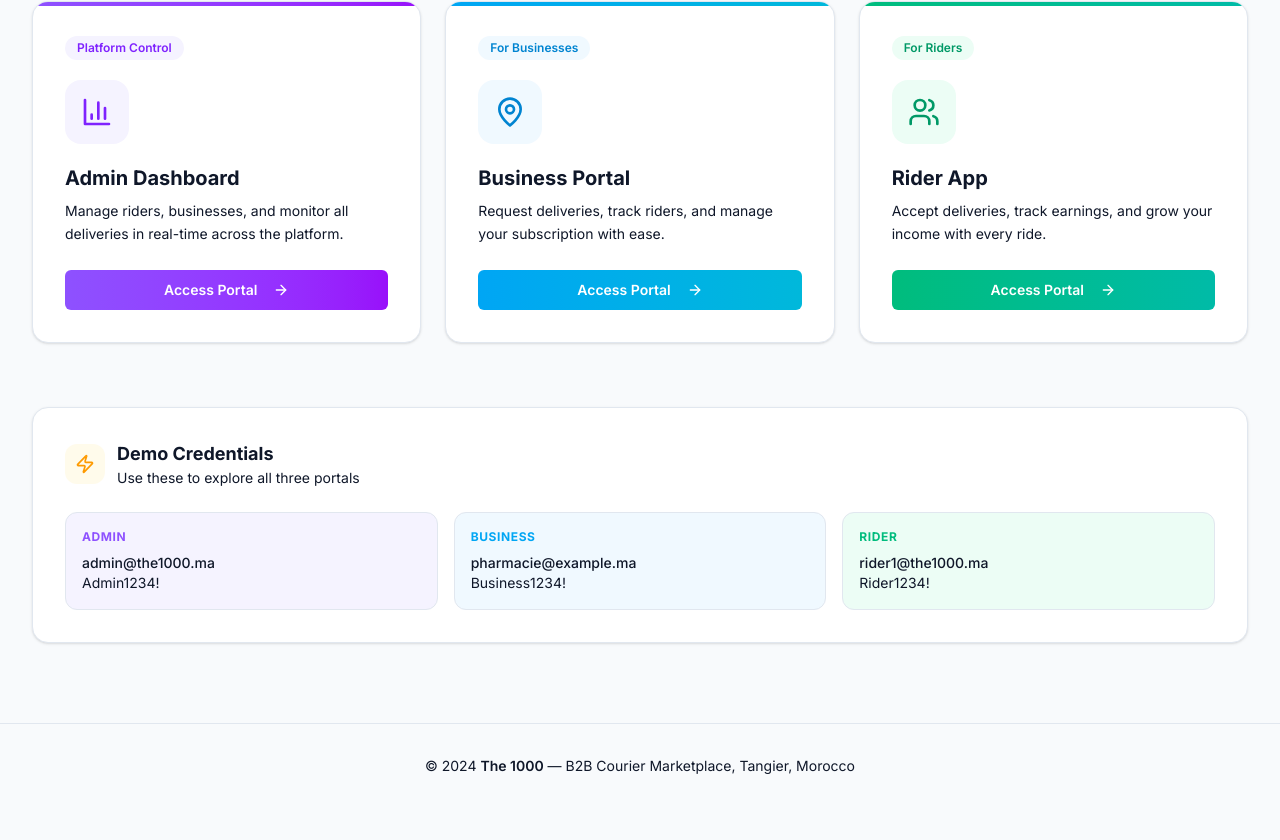
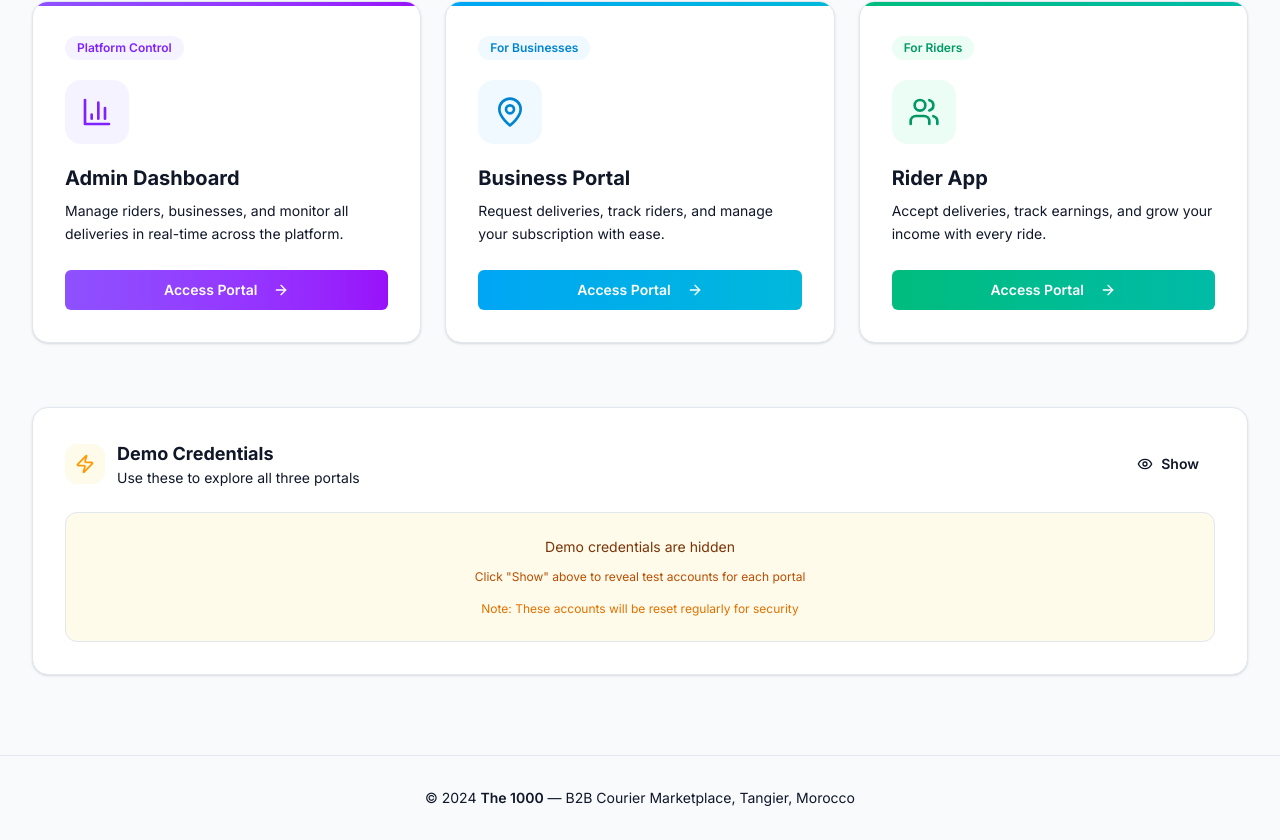
Before and after one commit to ismailfayza01-prog/the1, a Next.js app: page / in a window 1280 px wide. Shown: the part 975-1815 px from the top of the page. Before the commit the page ends 1783 px from the top, so only its background shows below. Built offline with nearby package versions, Linux system fonts and the light colour scheme.

Commit message:
Hide demo credentials in production

```diff
--- a/app/admin/page.tsx
+++ b/app/admin/page.tsx
@@ -11,8 +11,9 @@ import Link from 'next/link';
 
 export default function AdminLoginPage() {
   const router = useRouter();
-  const [email, setEmail] = useState('admin@the1000.ma');
-  const [password, setPassword] = useState('Admin1234!');
+  const isDev = process.env.NODE_ENV !== 'production';
+  const [email, setEmail] = useState(isDev ? 'admin@the1000.ma' : '');
+  const [password, setPassword] = useState(isDev ? 'Admin1234!' : '');
   const [error, setError] = useState('');
 
   useEffect(() => {
@@ -149,10 +150,12 @@ export default function AdminLoginPage() {
             </form>
           </div>
 
-          <div className="mt-6 rounded-xl bg-violet-50 border border-violet-100 p-4 text-sm">
-            <p className="font-semibold text-violet-700 mb-1">Demo Credentials</p>
-            <p className="text-violet-600/80">admin@the1000.ma / Admin1234!</p>
-          </div>
+          {isDev && (
+            <div className="mt-6 rounded-xl bg-violet-50 border border-violet-100 p-4 text-sm">
+              <p className="font-semibold text-violet-700 mb-1">Demo Credentials</p>
+              <p className="text-violet-600/80">admin@the1000.ma / Admin1234!</p>
+            </div>
+          )}
         </div>
       </div>
     </div>
--- a/app/business/page.tsx
+++ b/app/business/page.tsx
@@ -11,8 +11,9 @@ import Link from 'next/link';
 
 export default function BusinessLoginPage() {
   const router = useRouter();
-  const [email, setEmail] = useState('pharmacie@example.ma');
-  const [password, setPassword] = useState('Business1234!');
+  const isDev = process.env.NODE_ENV !== 'production';
+  const [email, setEmail] = useState(isDev ? 'pharmacie@example.ma' : '');
+  const [password, setPassword] = useState(isDev ? 'Business1234!' : '');
   const [error, setError] = useState('');
 
   useEffect(() => {
@@ -152,11 +153,13 @@ export default function BusinessLoginPage() {
             </form>
           </div>
 
-          <div className="mt-6 rounded-xl bg-sky-50 border border-sky-100 p-4 text-sm">
-            <p className="font-semibold text-sky-700 mb-1">Demo Credentials</p>
-            <p className="text-sky-600/80">pharmacie@example.ma / Business1234!</p>
-            <p className="text-sky-500/60 text-xs mt-1">or cafe@example.ma / Business1234!</p>
-          </div>
+          {isDev && (
+            <div className="mt-6 rounded-xl bg-sky-50 border border-sky-100 p-4 text-sm">
+              <p className="font-semibold text-sky-700 mb-1">Demo Credentials</p>
+              <p className="text-sky-600/80">pharmacie@example.ma / Business1234!</p>
+              <p className="text-sky-500/60 text-xs mt-1">or cafe@example.ma / Business1234!</p>
+            </div>
+          )}
         </div>
       </div>
     </div>
--- a/app/page.tsx
+++ b/app/page.tsx
@@ -1,11 +1,15 @@
 'use client';
 
+import { useState } from 'react';
 import { useRouter } from 'next/navigation';
 import { Button } from '@/components/ui/button';
-import { MapPin, Users, BarChart3, ArrowRight, Zap, Shield, TrendingUp, Globe } from 'lucide-react';
+import { MapPin, Users, BarChart3, ArrowRight, Zap, Shield, TrendingUp, Globe, Eye, EyeOff, Copy, Check } from 'lucide-react';
 
 export default function HomePage() {
   const router = useRouter();
+  const isDev = process.env.NODE_ENV !== 'production';
+  const [showCredentials, setShowCredentials] = useState(false);
+  const [copiedIndex, setCopiedIndex] = useState<number | null>(null);
 
   const apps = [
     {
@@ -170,8 +174,10 @@ export default function HomePage() {
         </div>
 
         {/* Demo Credentials */}
+        {isDev && (
           <div className="mt-16 rounded-2xl border border-border bg-white p-8 shadow-sm">
-          <div className="flex items-center gap-3 mb-6">
+            <div className="flex items-center justify-between mb-6">
+              <div className="flex items-center gap-3">
                 <div className="rounded-xl bg-amber-50 p-2.5">
                   <Zap className="h-5 w-5 text-amber-500" />
                 </div>
@@ -180,24 +186,91 @@ export default function HomePage() {
                   <p className="text-sm text-muted-foreground">Use these to explore all three portals</p>
                 </div>
               </div>
+              <button
+                onClick={() => setShowCredentials(!showCredentials)}
+                className="flex items-center gap-2 px-4 py-2 rounded-lg bg-primary/10 text-primary hover:bg-primary/20 transition-colors font-semibold text-sm"
+              >
+                {showCredentials ? (
+                  <>
+                    <EyeOff className="h-4 w-4" />
+                    Hide
+                  </>
+                ) : (
+                  <>
+                    <Eye className="h-4 w-4" />
+                    Show
+                  </>
+                )}
+              </button>
+            </div>
+
+            {showCredentials ? (
               <div className="grid gap-4 md:grid-cols-3">
-            <div className="rounded-xl bg-violet-50 border border-violet-100 p-4">
-              <p className="text-xs font-bold uppercase tracking-wider text-violet-500 mb-2">Admin</p>
-              <p className="text-sm text-foreground font-medium">admin@the1000.ma</p>
-              <p className="text-sm text-muted-foreground">Admin1234!</p>
+                {[
+                  { label: 'Admin', email: 'admin@the1000.ma', password: 'Admin1234!', color: 'violet' },
+                  { label: 'Business', email: 'pharmacie@example.ma', password: 'Business1234!', color: 'sky' },
+                  { label: 'Rider', email: 'rider1@the1000.ma', password: 'Rider1234!', color: 'emerald' },
+                ].map((cred, idx) => (
+                  <div key={idx} className={`rounded-xl bg-${cred.color}-50 border border-${cred.color}-100 p-4`}>
+                    <p className={`text-xs font-bold uppercase tracking-wider text-${cred.color}-500 mb-3`}>{cred.label}</p>
+
+                    <div className="space-y-3">
+                      <div>
+                        <p className="text-xs text-muted-foreground mb-1">Email</p>
+                        <div className="flex items-center justify-between gap-2">
+                          <code className="text-xs font-mono text-foreground bg-white rounded px-2 py-1 flex-1">{cred.email}</code>
+                          <button
+                            onClick={() => {
+                              navigator.clipboard.writeText(cred.email);
+                              setCopiedIndex(idx * 2);
+                              setTimeout(() => setCopiedIndex(null), 2000);
+                            }}
+                            className="p-1 hover:bg-white/50 rounded transition-colors"
+                            title="Copy email"
+                          >
+                            {copiedIndex === idx * 2 ? (
+                              <Check className="h-4 w-4 text-emerald-500" />
+                            ) : (
+                              <Copy className="h-4 w-4 text-muted-foreground" />
+                            )}
+                          </button>
                         </div>
-            <div className="rounded-xl bg-sky-50 border border-sky-100 p-4">
-              <p className="text-xs font-bold uppercase tracking-wider text-sky-500 mb-2">Business</p>
-              <p className="text-sm text-foreground font-medium">pharmacie@example.ma</p>
-              <p className="text-sm text-muted-foreground">Business1234!</p>
                       </div>
-            <div className="rounded-xl bg-emerald-50 border border-emerald-100 p-4">
-              <p className="text-xs font-bold uppercase tracking-wider text-emerald-500 mb-2">Rider</p>
-              <p className="text-sm text-foreground font-medium">rider1@the1000.ma</p>
-              <p className="text-sm text-muted-foreground">Rider1234!</p>
+
+                      <div>
+                        <p className="text-xs text-muted-foreground mb-1">Password</p>
+                        <div className="flex items-center justify-between gap-2">
+                          <code className="text-xs font-mono text-foreground bg-white rounded px-2 py-1 flex-1">{cred.password}</code>
+                          <button
+                            onClick={() => {
+                              navigator.clipboard.writeText(cred.password);
+                              setCopiedIndex(idx * 2 + 1);
+                              setTimeout(() => setCopiedIndex(null), 2000);
+                            }}
+                            className="p-1 hover:bg-white/50 rounded transition-colors"
+                            title="Copy password"
+                          >
+                            {copiedIndex === idx * 2 + 1 ? (
+                              <Check className="h-4 w-4 text-emerald-500" />
+                            ) : (
+                              <Copy className="h-4 w-4 text-muted-foreground" />
+                            )}
+                          </button>
                         </div>
                       </div>
                     </div>
+                  </div>
+                ))}
+              </div>
+            ) : (
+              <div className="rounded-xl bg-amber-50 border border-amber-200 p-6 text-center">
+                <p className="text-sm text-amber-900 mb-3">Demo credentials are hidden</p>
+                <p className="text-xs text-amber-700 mb-4">Click "Show" above to reveal test accounts for each portal</p>
+                <p className="text-xs text-amber-600">Note: These accounts will be reset regularly for security</p>
+              </div>
+            )}
+          </div>
+        )}
       </div>
 
       {/* Footer */}
--- a/app/rider/page.tsx
+++ b/app/rider/page.tsx
@@ -11,8 +11,9 @@ import Link from 'next/link';
 
 export default function RiderLoginPage() {
   const router = useRouter();
-  const [email, setEmail] = useState('rider1@the1000.ma');
-  const [password, setPassword] = useState('Rider1234!');
+  const isDev = process.env.NODE_ENV !== 'production';
+  const [email, setEmail] = useState(isDev ? 'rider1@the1000.ma' : '');
+  const [password, setPassword] = useState(isDev ? 'Rider1234!' : '');
   const [error, setError] = useState('');
 
   useEffect(() => {
@@ -171,11 +172,13 @@ export default function RiderLoginPage() {
             </form>
           </div>
 
-          <div className="mt-6 rounded-xl bg-emerald-50 border border-emerald-100 p-4 text-sm">
-            <p className="font-semibold text-emerald-700 mb-1">Demo Credentials</p>
-            <p className="text-emerald-600/80">rider1@the1000.ma / Rider1234!</p>
-            <p className="text-emerald-500/60 text-xs mt-1">or rider2@the1000.ma / Rider1234!</p>
-          </div>
+          {isDev && (
+            <div className="mt-6 rounded-xl bg-emerald-50 border border-emerald-100 p-4 text-sm">
+              <p className="font-semibold text-emerald-700 mb-1">Demo Credentials</p>
+              <p className="text-emerald-600/80">rider1@the1000.ma / Rider1234!</p>
+              <p className="text-emerald-500/60 text-xs mt-1">or rider2@the1000.ma / Rider1234!</p>
+            </div>
+          )}
         </div>
       </div>
     </div>
```
Lines whose indentation alone changed are shown as unchanged.
